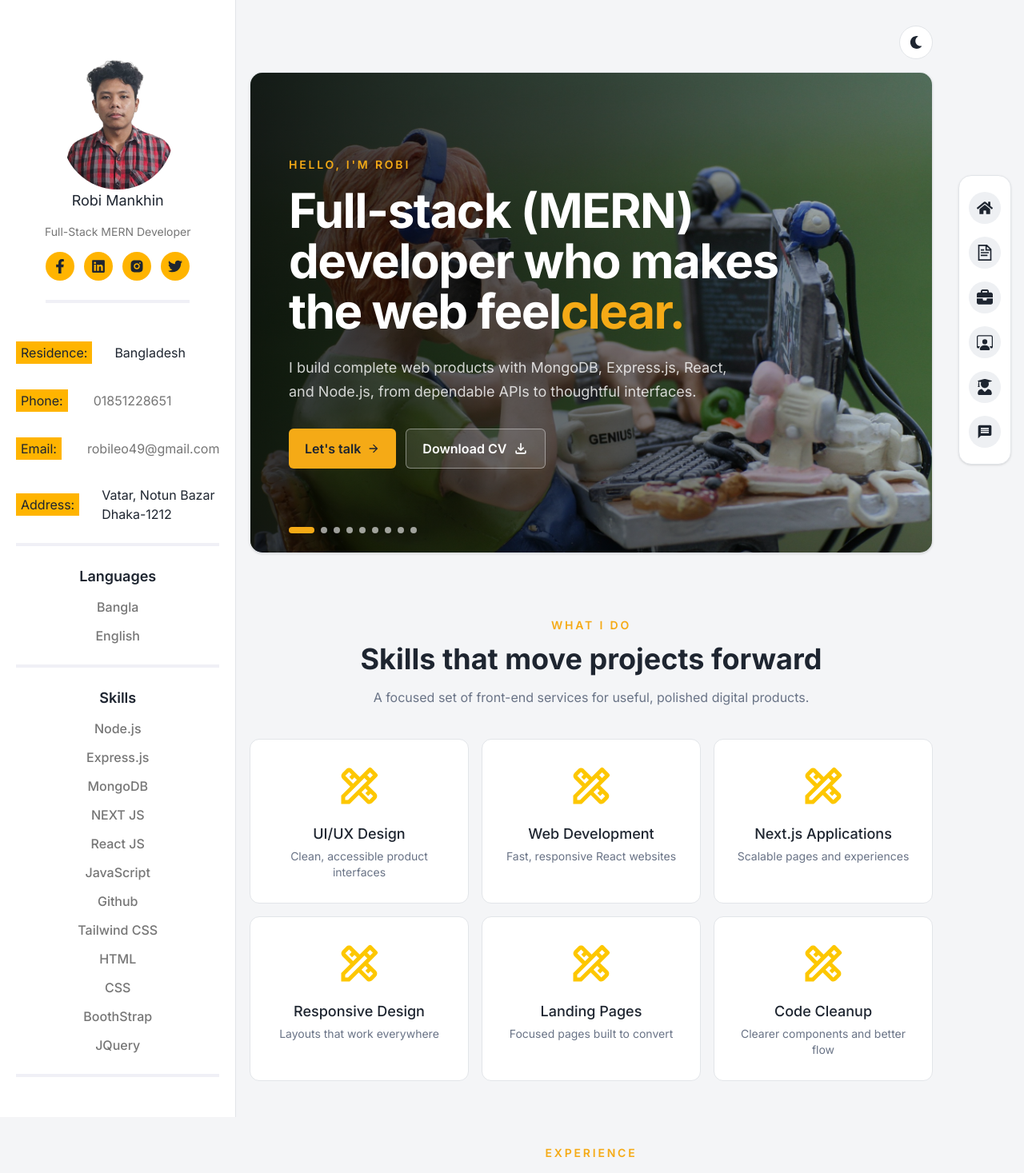
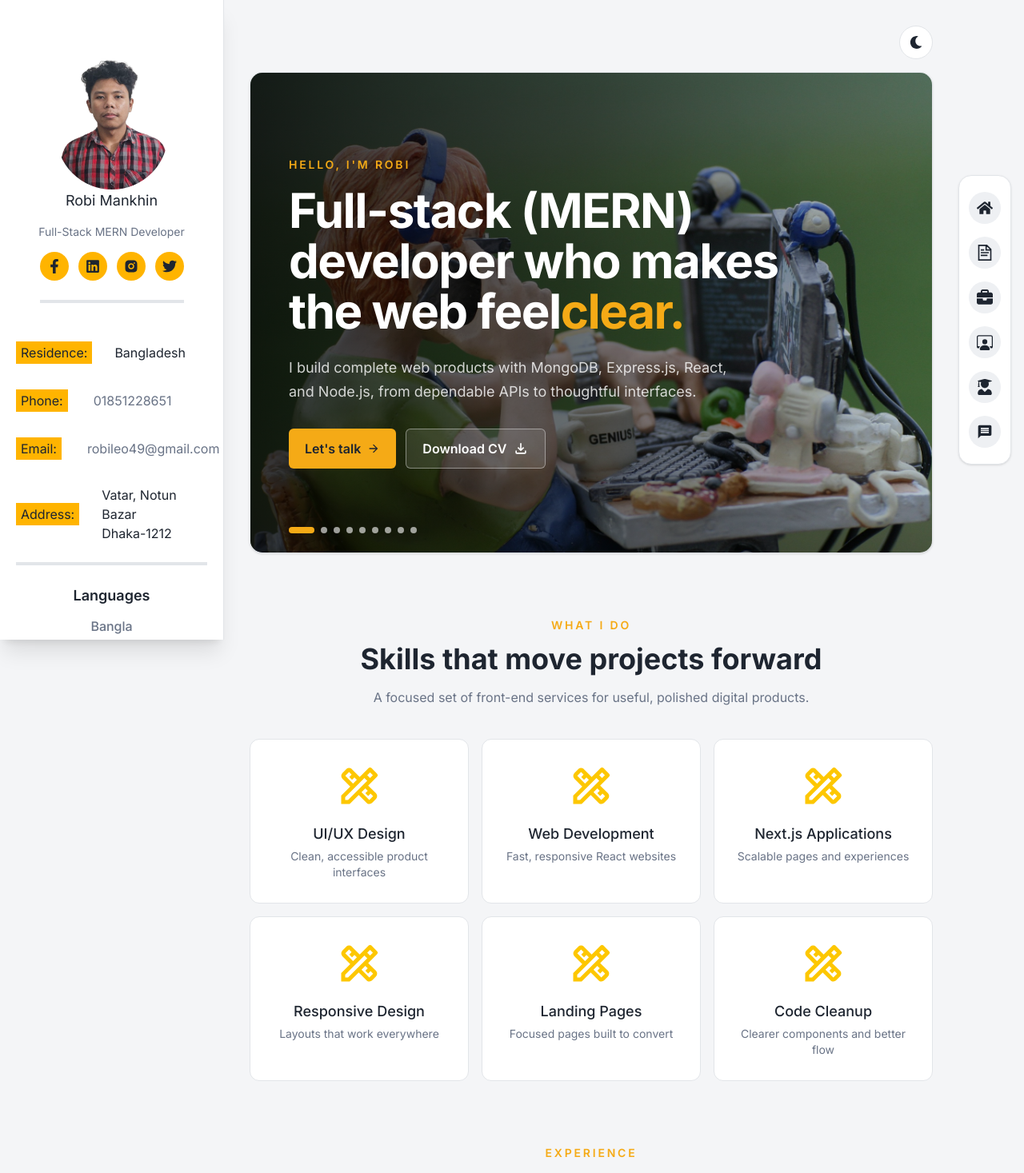
Before and after one commit to RobiMankhinStart/MyNextFolio, a Next.js app: page / in a window 1280 px wide. Shown: the top 1467 px of the page at 80% size. Built offline with nearby package versions, Linux system fonts and the light colour scheme.

Commit message:
fixed light/dark button and sidebar open close issue

```diff
--- a/app/components/Home/AboutMeSIde.jsx
+++ b/app/components/Home/AboutMeSIde.jsx
@@ -6,12 +6,13 @@ import { FaLinkedin } from "react-icons/fa";
 import { RiInstagramFill } from "react-icons/ri";
 import { FaTwitter } from "react-icons/fa";
 
-const AboutMeSIde = ({ left }) => {
+const AboutMeSIde = ({ left, sidebarRef }) => {
   return (
-    <div
+    <aside
+      ref={sidebarRef}
       className={`${
-        left ? "left-0" : "left-[-1040%]"
-      } absolute lg:left-0 z-40 transition-all duration-300 py-[50px] px-5 surface border-r`}
+        left ? "translate-x-0 opacity-100" : "-translate-x-full opacity-0"
+      } fixed inset-y-0 left-0 z-40 w-[280px] max-w-[85vw] overflow-y-auto transition-transform duration-300 py-[50px] px-5 surface border-r shadow-xl shadow-black/10 lg:translate-x-0 lg:opacity-100`}
     >
       <div className="flex flex-col ">
         <div className="flex flex-col items-center">
@@ -22,10 +23,10 @@ const AboutMeSIde = ({ left }) => {
             className="rounded-full object-cover"
           />
           <h3 className="text-lg">Robi Mankhin</h3>
-          <p className="text-[#767676] text-sm my-[15px]">
+          <p className="text-(--muted) text-sm my-[15px]">
             Full-Stack MERN Developer
           </p>
-          <div className="flex gap-3 items-center border-b-4 border-[#F0F0F6] pb-6">
+          <div className="flex gap-3 items-center border-b-4 border-(--line) pb-6">
             <div className="w-9 h-9 p-2 rounded-full flex items-center justify-center duration-200 cursor-pointer hover:bg-[#dbdbe4] bg-[#FFB400]">
               <FaFacebookF className="text-lg " />
             </div>
@@ -41,7 +42,7 @@ const AboutMeSIde = ({ left }) => {
           </div>
         </div>
         {/* personal info  */}
-        <div className="flex flex-col gap-2 border-b-4 py-6 border-[#F0F0F6]">
+        <div className="flex flex-col gap-2 border-b-4 py-6 border-(--line)">
           {/* <div className="flex items-center gap-[70px] ">
             <h3 className="bg-[#FFB400] px-1.5 py-0.5">age : </h3>
             <p>27</p>
@@ -52,13 +53,19 @@ const AboutMeSIde = ({ left }) => {
           </div>
           <div className="flex items-center gap-8 pt-6">
             <h3 className="bg-[#FFB400] px-1.5 py-0.5">Phone:</h3>
-            <a href="tel:+8801851228651" className="text-[#767676] hover:text-[#FFB400] transition-colors">
+            <a
+              href="tel:+8801851228651"
+              className="text-(--muted) hover:text-[#FFB400] transition-colors"
+            >
               01851228651
             </a>
           </div>
           <div className="flex items-center gap-8 pt-6">
             <h3 className="bg-[#FFB400] px-1.5 py-0.5">Email:</h3>
-            <a href="mailto:robileo49@gmail.com" className="text-[#767676] hover:text-[#FFB400] transition-colors">
+            <a
+              href="mailto:robileo49@gmail.com"
+              className="text-(--muted) hover:text-[#FFB400] transition-colors"
+            >
               robileo49@gmail.com
             </a>
           </div>
@@ -74,29 +81,29 @@ const AboutMeSIde = ({ left }) => {
           </div>
         </div>
         {/* language  */}
-        <div className="flex flex-col items-center gap-3 border-b-4 py-6 border-[#F0F0F6]">
+        <div className="flex flex-col items-center gap-3 border-b-4 py-6 border-(--line)">
           <h3 className="font-semibold text-lg">Languages</h3>
-          <h4 className="font-medium text-[#767676]">Bangla</h4>
-          <h4 className="font-medium text-[#767676]">English</h4>
+          <h4 className="font-medium text-(--muted)">Bangla</h4>
+          <h4 className="font-medium text-(--muted)">English</h4>
         </div>
         {/* Skills  */}
-        <div className="flex flex-col items-center gap-3 border-b-4 py-6 border-[#F0F0F6]">
+        <div className="flex flex-col items-center gap-3 border-b-4 py-6 border-(--line)">
           <h3 className="font-semibold text-lg">Skills</h3>
-          <h4 className="font-medium text-[#767676]">Node.js</h4>
-          <h4 className="font-medium text-[#767676]">Express.js</h4>
-          <h4 className="font-medium text-[#767676]">MongoDB</h4>
-          <h4 className="font-medium text-[#767676]"> NEXT JS</h4>
-          <h4 className="font-medium text-[#767676]"> React JS</h4>
-          <h4 className="font-medium text-[#767676]"> JavaScript</h4>
-          <h4 className="font-medium text-[#767676]"> Github</h4>
-          <h4 className="font-medium text-[#767676]"> Tailwind CSS</h4>
-          <h4 className="font-medium text-[#767676]">HTML</h4>
-          <h4 className="font-medium text-[#767676]">CSS</h4>
-          <h4 className="font-medium text-[#767676]"> BoothStrap</h4>
-          <h4 className="font-medium text-[#767676]"> JQuery</h4>
+          <h4 className="font-medium text-(--muted)">Node.js</h4>
+          <h4 className="font-medium text-(--muted)">Express.js</h4>
+          <h4 className="font-medium text-(--muted)">MongoDB</h4>
+          <h4 className="font-medium text-(--muted)"> NEXT JS</h4>
+          <h4 className="font-medium text-(--muted)"> React JS</h4>
+          <h4 className="font-medium text-(--muted)"> JavaScript</h4>
+          <h4 className="font-medium text-(--muted)"> Github</h4>
+          <h4 className="font-medium text-(--muted)"> Tailwind CSS</h4>
+          <h4 className="font-medium text-(--muted)">HTML</h4>
+          <h4 className="font-medium text-(--muted)">CSS</h4>
+          <h4 className="font-medium text-(--muted)"> BoothStrap</h4>
+          <h4 className="font-medium text-(--muted)"> JQuery</h4>
         </div>
       </div>
-    </div>
+    </aside>
   );
 };
 
--- a/app/components/Home/Education.jsx
+++ b/app/components/Home/Education.jsx
@@ -5,7 +5,7 @@ const Education = () => {
     <section id="education" className="mx-auto w-full max-w-[980px] py-16">
       <div className="max-w-4xl mx-auto text-center mb-12">
         <h2 className="text-[32px] font-bold font-inter">Education</h2>
-        <p className="font-inter mt-6 w-[410px] mx-auto text-[#767676] text-[15px]">
+        <p className="font-inter mt-6 w-[410px] mx-auto text-(--muted) text-[15px]">
           A practical foundation in web development, strengthened through
           focused training and hands-on projects.
         </p>
@@ -27,7 +27,7 @@ const Education = () => {
               <h3 className="text-lg font-inter font-semibold ">
                 Building for the browser
               </h3>
-              <p className="md:w-[95%] lg:w-[550px] text-[#767676]">
+              <p className="md:w-[95%] lg:w-[550px] text-(--muted)">
                 Training in HTML, CSS, JavaScript, React, Next.js, and modern
                 responsive design. I keep learning by turning each new concept
                 into a usable interface.
@@ -39,12 +39,12 @@ const Education = () => {
 
       <div className="surface border flex flex-col rounded-xl shadow-sm py-8 px-6 md:px-8 mt-6 text-center">
         <div className="flex flex-col items-center">
-          <h3 className="text-[17px] lg:text-[20px] font-semibold text-gray-700">
+          <h3 className="text-[17px] lg:text-[20px] font-semibold text-(--foreground)">
             Bachelor of Science in Computer Science and Engineering (CSE)
             <span className="block mt-2">(2018-2023)</span>
           </h3>
 
-          <p className="mt-4 text-[17px] lg:text-[20px] font-medium text-gray-700">
+          <p className="mt-4 text-[17px] lg:text-[20px] font-medium text-(--foreground)">
             University of Information Technology and Sciences (UITS)
           </p>
         </div>
--- a/app/components/Home/Experience.jsx
+++ b/app/components/Home/Experience.jsx
@@ -27,7 +27,7 @@ const Experience = () => {
           </span>
         </div>
 
-        <p className="mt-6 text-[15px] leading-7 text-[#767676] max-w-3xl">
+        <p className="mt-6 text-[15px] leading-7 text-(--muted) max-w-3xl">
           Worked in a practical digital training environment focused on web
           development and skill-based learning under the EBT-supported NSDA
           initiative. The experience strengthened my ability to learn quickly,
--- a/app/components/common/ThemeToggle.jsx
+++ b/app/components/common/ThemeToggle.jsx
@@ -15,14 +15,21 @@ export default function ThemeToggle() {
   const [dark, setDark] = useState(getInitialTheme);
 
   useEffect(() => {
-    document.documentElement.classList.toggle("dark", dark);
+    const root = document.documentElement;
+    const theme = dark ? "dark" : "light";
+
+    root.classList.toggle("dark", dark);
+    root.style.colorScheme = theme;
+
+    try {
+      window.localStorage.setItem("theme", theme);
+    } catch {
+      // Ignore storage errors in restricted environments.
+    }
   }, [dark]);
 
   const toggleTheme = () => {
-    const nextTheme = !dark;
-    setDark(nextTheme);
-    document.documentElement.classList.toggle("dark", nextTheme);
-    window.localStorage.setItem("theme", nextTheme ? "dark" : "light");
+    setDark((current) => !current);
   };
 
   return (
--- a/app/globals.css
+++ b/app/globals.css
@@ -37,6 +37,11 @@
 }
 html {
   scroll-behavior: smooth;
+  color-scheme: light;
+}
+
+html.dark {
+  color-scheme: dark;
 }
 
 body {
--- a/app/page.js
+++ b/app/page.js
@@ -8,30 +8,70 @@ import PortFolio from "./components/Home/PortFolio";
 import Education from "./components/Home/Education";
 import Footer from "./components/common/Footer";
 import Contact from "./components/Home/Contact";
-import { useState } from "react";
+import { useEffect, useRef, useState } from "react";
 import { FaArrowRightArrowLeft } from "react-icons/fa6";
 import ThemeToggle from "./components/common/ThemeToggle";
 
 export default function Home() {
   const [left, setLeft] = useState(false);
+  const sidebarRef = useRef(null);
+  const toggleButtonRef = useRef(null);
 
-  const handleLeft = () => {
-    setLeft(!left);
-  };
+  useEffect(() => {
+    if (!left || typeof window === "undefined" || window.innerWidth >= 1024) {
+      return undefined;
+    }
+
+    const handleOutsideClick = (event) => {
+      const clickedSidebar = sidebarRef.current?.contains(event.target);
+      const clickedToggle = toggleButtonRef.current?.contains(event.target);
+
+      if (!clickedSidebar && !clickedToggle) {
+        setLeft(false);
+      }
+    };
+
+    document.addEventListener("pointerdown", handleOutsideClick);
+    document.addEventListener("touchstart", handleOutsideClick, {
+      passive: true,
+    });
+
+    return () => {
+      document.removeEventListener("pointerdown", handleOutsideClick);
+      document.removeEventListener("touchstart", handleOutsideClick);
+    };
+  }, [left]);
+
   return (
     <div className="min-h-screen font-inter">
-      <AboutMeSIde left={left} />
       <div
-        onClick={() => setLeft(!left)}
-        className={`${left ? "left-[calc(100%-60px)]" : "left-4"} fixed top-4 z-50 lg:hidden border w-11 h-11 rounded-full flex items-center justify-center duration-200 cursor-pointer hover:scale-105 bg-[var(--accent)]`}
+        aria-hidden={!left}
+        onClick={() => setLeft(false)}
+        className={`${
+          left ? "opacity-100 visible" : "opacity-0 invisible"
+        } fixed inset-0 z-30 bg-black/40 backdrop-blur-[1px] transition-opacity duration-300 lg:hidden`}
+      />
+
+      <AboutMeSIde left={left} sidebarRef={sidebarRef} />
+
+      <button
+        ref={toggleButtonRef}
+        type="button"
+        aria-label={left ? "Close profile sidebar" : "Open profile sidebar"}
+        aria-expanded={left}
+        onClick={() => setLeft((current) => !current)}
+        className={`${
+          left ? "left-[calc(100%-60px)]" : "left-4"
+        } fixed top-4 z-50 lg:hidden border w-11 h-11 rounded-full flex items-center justify-center duration-200 cursor-pointer hover:scale-105 bg-(--accent) shadow-lg shadow-black/10`}
       >
         <FaArrowRightArrowLeft className="text-2xl" />
-      </div>
+      </button>
+
       <div className="lg:ml-[280px] lg:mr-[82px] px-4 md:px-8 py-4 md:py-8 transition-all duration-300">
         <div className="flex justify-end mb-4">
           <ThemeToggle />
         </div>
-        <Banner left={left} setLeft={setLeft} />
+        <Banner />
         <MyServices />
         <Experience />
         <PortFolio />
```
